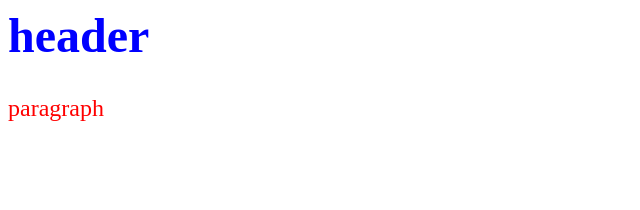
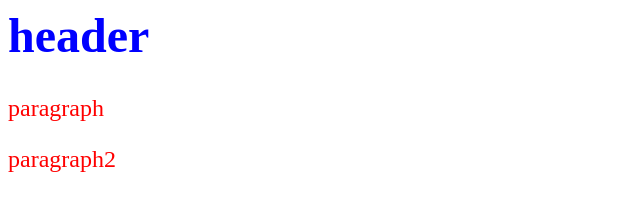
Before and after one commit to sashanks/MySecondRepo, a plain HTML site: page index.html in a window 1280 px wide. Shown: the whole page, without its empty margins (0-640 px from the left). Drawn offline with Linux system fonts and the light colour scheme.

Commit message:
Update index.html
added new paragraph

```diff
--- a/index.html
+++ b/index.html
@@ -8,5 +8,6 @@
 	<BODY>
 		<H1>header</H1>
 		<P>paragraph</P>
+		<P>paragraph2</>
 	<BODY>
 </html>
```
